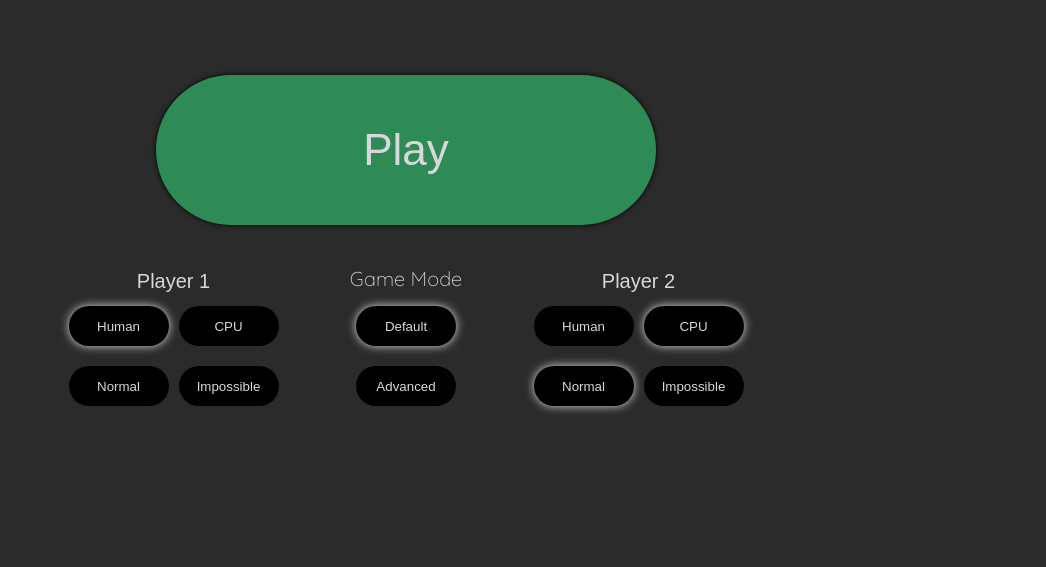
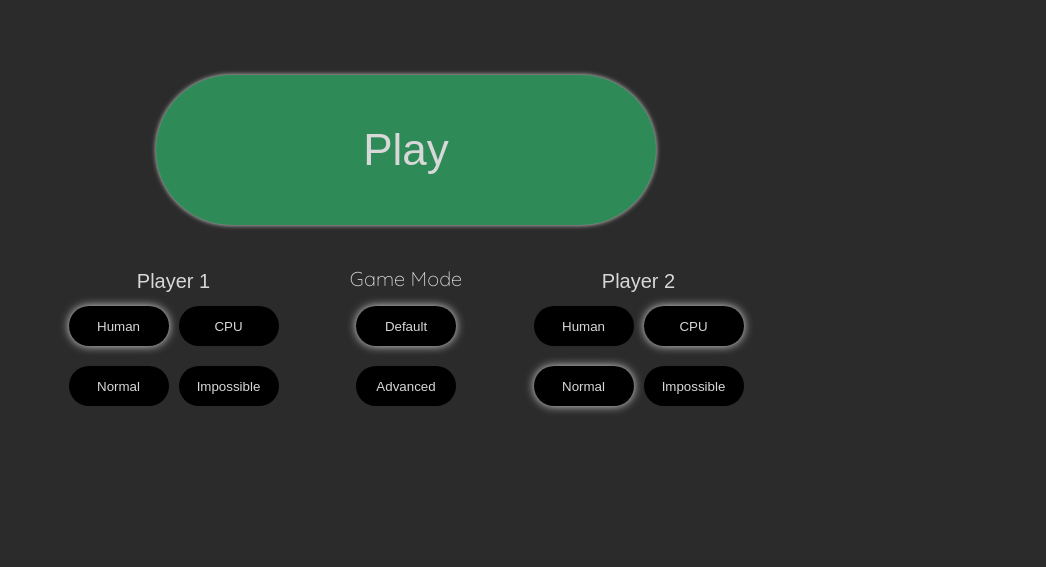
Before and after one commit to bpepitoneperez/Tic-Tac-Toe, a plain HTML site: page index.html in a window 1280 px wide. In both pictures the pointer is over the input "Play". Shown: the part 182-749 px from the top of the page, without its empty margins (234-1280 px from the left). Drawn offline with Linux system fonts and the light colour scheme.

Commit message:
Adjusted play hover effect

```diff
--- a/style.css
+++ b/style.css
@@ -45,7 +45,7 @@ body {
 
 #play:hover {
     font-size: 44px;
-    box-shadow: 0 0 5px black;
+    box-shadow: 0 0 5px gainsboro;
 }
 
 .text-settings {
```
